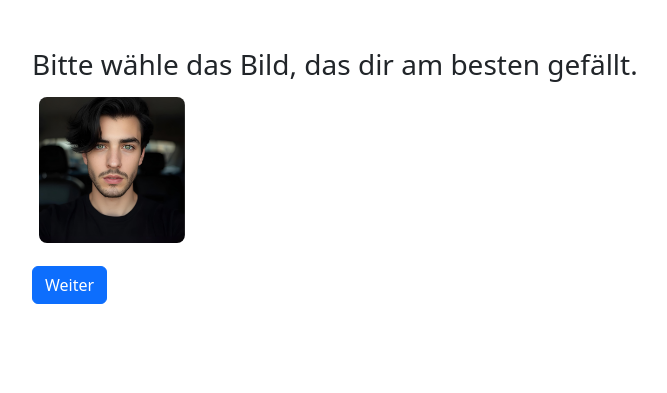
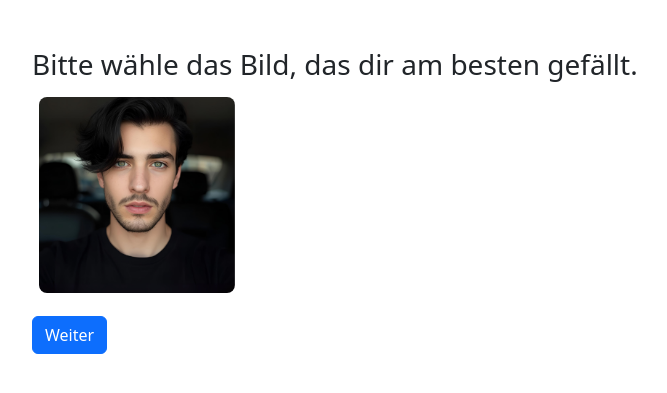
Before and after one commit to eberhaan/instagram-simulation, a Flask app: page /select in a window 1280 px wide. Shown: the top 393 px of the page, without its empty margins (50-717 px from the left). Run offline with Flask 3, Linux system fonts and the light colour scheme.

Commit message:
Update select.html

```diff
--- a/templates/select.html
+++ b/templates/select.html
@@ -5,7 +5,7 @@
 <title>Bild auswählen</title>
 <link href="https://cdn.jsdelivr.net/npm/bootstrap@5.3.3/dist/css/bootstrap.min.css" rel="stylesheet">
 <style>
-img { width:150px; height:150px; object-fit:cover; border-radius:10px; margin:5px; cursor:pointer; border:2px solid transparent; }
+img { width:200px; height:200px; object-fit:cover; border-radius:10px; margin:5px; cursor:pointer; border:2px solid transparent; }
 img.selected { border-color:#007bff; }
 </style>
 </head>
```
